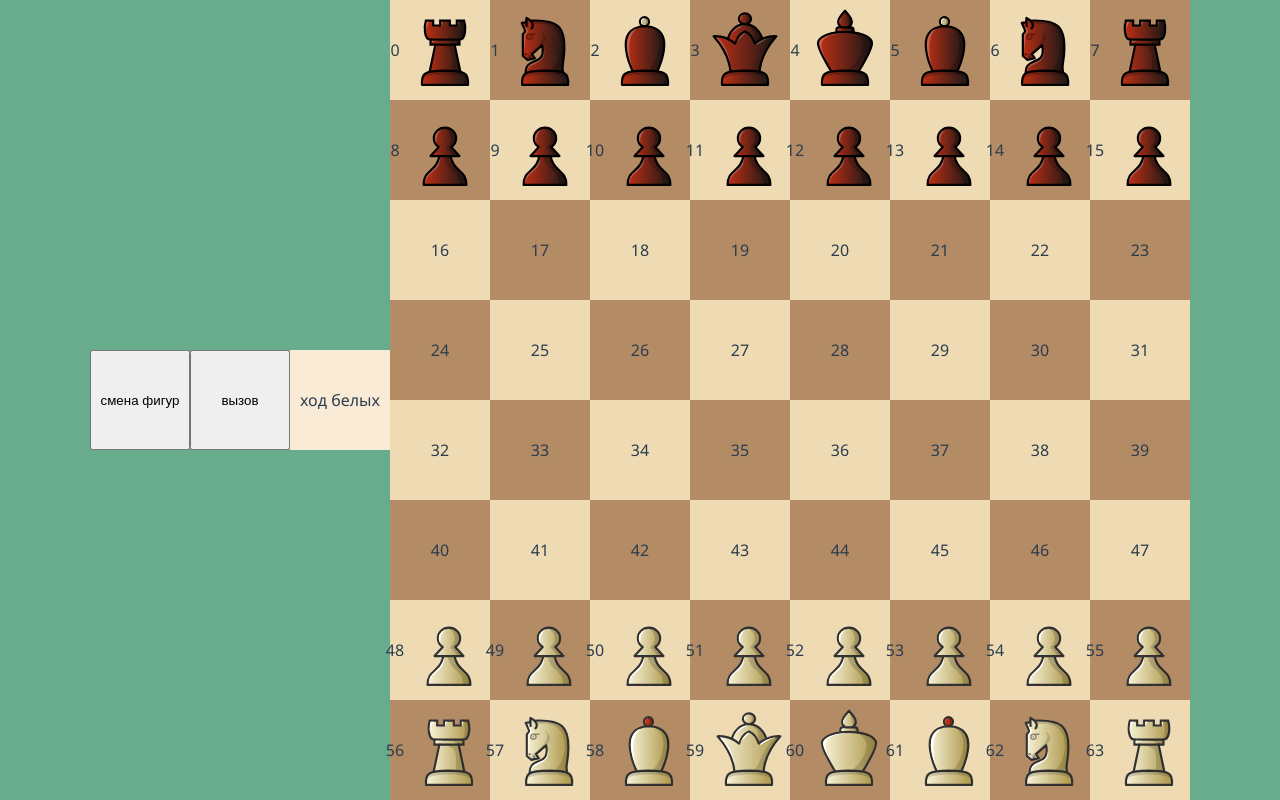
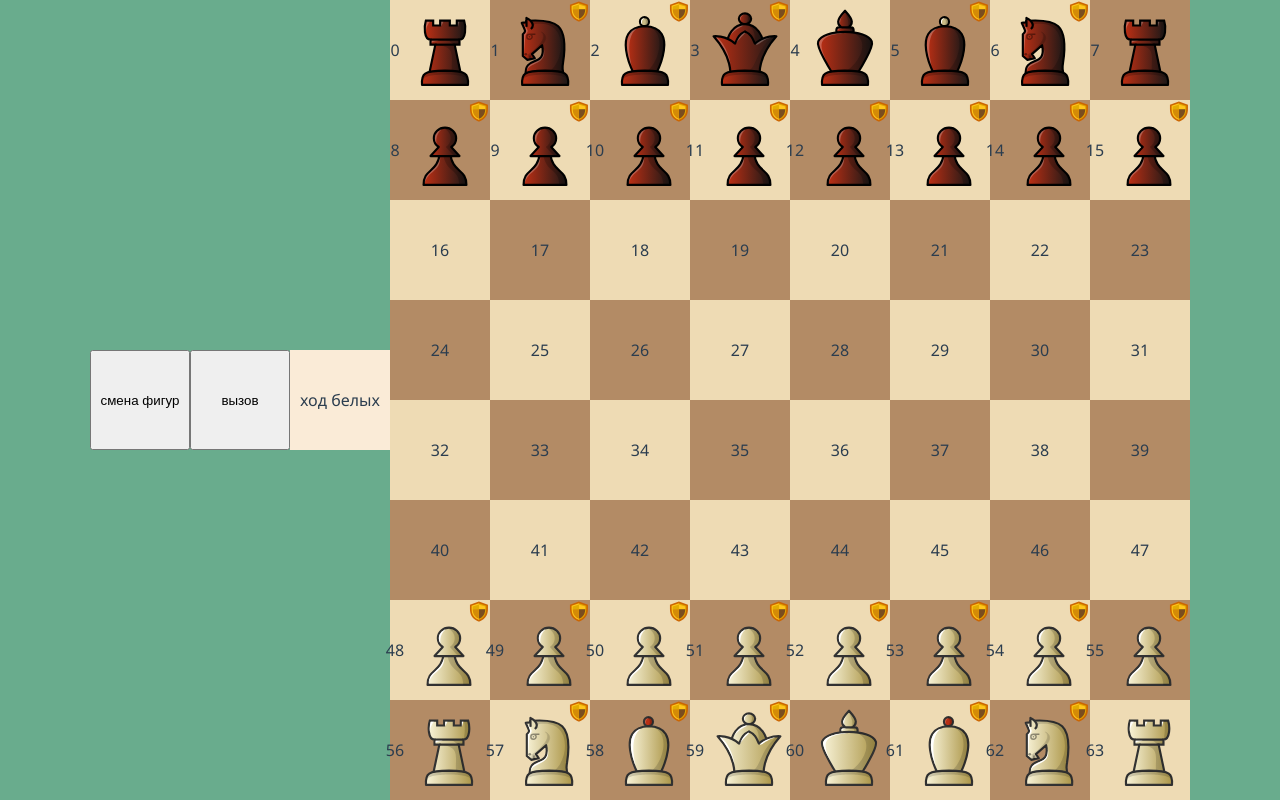
Before and after one commit to Aleks-Kar/simple-chess, a Vue app: page / in a window 1280 px wide. Built offline with nearby package versions, Linux system fonts and the light colour scheme.

Commit message:
fix: attacked squares logic

```diff
--- a/src/App.vue
+++ b/src/App.vue
@@ -44,6 +44,14 @@ function mouseUp(): void {
       store.indexActiveSquare !== store.hoverSquareIndex &&
       store.hoverSquareIndex !== 64
     ) {
+      // store.removeAttackedSquares(
+      //   getAttackedSquares(
+      //     store.pieces,
+      //     store.pieces[store.dragIndex],
+      //     store.dragIndex
+      //   )
+      // )
+
       // marking last moves
       store.lastMoves[0] = store.indexActiveSquare
       store.lastMoves[1] = store.hoverSquareIndex
@@ -51,13 +59,13 @@ function mouseUp(): void {
 
     if (!store.pieceHadBeenMoved) return
 
-    store.setAttackedSquares(
-      getAttackedSquares(
-        store.pieces,
-        store.pieces[store.dragIndex],
-        store.hoverSquareIndex
-      )
-    )
+    // store.addAttackedSquares(
+    //   getAttackedSquares(
+    //     store.pieces,
+    //     store.pieces[store.dragIndex],
+    //     store.hoverSquareIndex
+    //   )
+    // )
   }
 
   store.placePieceOnHover()
--- a/src/components/MyPiece.vue
+++ b/src/components/MyPiece.vue
@@ -91,22 +91,8 @@ const urlSvgDefend = computed<string>(() => {
   background-image: v-bind(urlBlackPiece);
 }
 
-@keyframes glow {
-  from {
-    color: red;
-    /* filter: drop-shadow(0 0 12px) drop-shadow(0 0 12px) drop-shadow(0 0 12px); */
-  }
-
-  to {
-    color: red;
-    /* filter: drop-shadow(0 0 3px) drop-shadow(0 0 3px) drop-shadow(0 0 3px); */
-  }
-}
-
 .piece_king-under-attack {
-  animation-duration: 5s;
-  animation-name: glow;
-  animation-iteration-count: infinite;
-  animation-direction: alternate;
+  color: red;
+  filter: drop-shadow(0 0 10px) drop-shadow(0 0 10px) drop-shadow(0 0 10px);
 }
 </style>
--- a/src/components/MySquare.vue
+++ b/src/components/MySquare.vue
@@ -99,16 +99,16 @@ const isHover = computed<boolean>(() => {
 const attacked = computed<boolean>(() => {
   const i = props.index
   return (
-    (store.underWhiteAttack[i].size > 0 && !store.isWhitePiece(i)) ||
-    (store.underBlackAttack[i].size > 0 && store.isWhitePiece(i))
+    (store.underWhiteAttack[i] > 0 && !store.isWhitePiece(i)) ||
+    (store.underBlackAttack[i] > 0 && store.isWhitePiece(i))
   )
 })
 
 const defended = computed<boolean>(() => {
   const i = props.index
   return (
-    (store.underWhiteAttack[i].size > 0 && store.isWhitePiece(i)) ||
-    (store.underBlackAttack[i].size > 0 && !store.isWhitePiece(i))
+    (store.underWhiteAttack[i] > 0 && store.isWhitePiece(i)) ||
+    (store.underBlackAttack[i] > 0 && !store.isWhitePiece(i))
   )
 })
 </script>
--- a/src/stores/board.ts
+++ b/src/stores/board.ts
@@ -1,4 +1,6 @@
+import { throwStatement } from '@babel/types'
 import { defineStore, storeToRefs } from 'pinia'
+import { getAttackedSquares } from '../services/helpers'
 
 function fromPosToIndex(position: Array<number>): number {
   const [x, y] = position
@@ -10,8 +12,8 @@ export const useStore = defineStore('board', {
     return {
       pieces: Array<string>(64),
       set: 'dubrovny',
-      underWhiteAttack: Array<Set<number>>(64),
-      underBlackAttack: Array<Set<number>>(64),
+      underWhiteAttack: Array<number>(64),
+      underBlackAttack: Array<number>(64),
       turn: 'white',
       indexActiveSquare: 64,
       lastMoves: Array<number>(2),
@@ -35,22 +37,58 @@ export const useStore = defineStore('board', {
     init(): void {
       this.pieces.fill('')
 
-      for (let i = 0; i < 64; i++) this.underWhiteAttack[i] = new Set()
-      for (let i = 0; i < 64; i++) this.underBlackAttack[i] = new Set()
+      // for (let i = 0; i < 64; i++) this.underWhiteAttack[i] = new Set()
+      // for (let i = 0; i < 64; i++) this.underBlackAttack[i] = new Set()
 
-      // this.underWhiteAttack.fill(false)
-      // this.underBlackAttack.fill(false)
-      // for (const key in object) {
-      //   if (Object.prototype.hasOwnProperty.call(object, key)) {
-      //     const element = object[key];
+      this.underWhiteAttack.fill(0)
+      this.underBlackAttack.fill(0)
 
+      // for (let i = 0; i < 16; i++) {
+      //   if (this.turn === 'white') {
+      //     this.underWhiteAttack[i]++
+      //   } else {
+      //     this.underBlackAttack[i]++
       //   }
+
+      //   const attackedSq = getAttackedSquares(this.pieces, this.pieces[i], i)
+      //   console.warn(attackedSq)
       // }
+
       this.squaresForMove.fill(false)
       const blackStr: string = 'rnbqkbnrpppppppp'
       const whiteStr: string = 'RNBKQBNRPPPPPPPP'
       for (let i = 0; i < 16; i++) this.pieces[i] = blackStr[i]
       for (let i = 63; i > 47; i--) this.pieces[i] = whiteStr[63 - i]
+
+      // defended markers for the black pieces
+      for (let i = 0; i < 16; i++) {
+        const attackedSquares = getAttackedSquares(
+          this.pieces,
+          this.pieces[i],
+          i
+        )
+
+        for (let j = 0; j < 64; j++) {
+          if (attackedSquares[j]) {
+            this.underBlackAttack[j]++
+          }
+        }
+      }
+
+      // defended markers for the white pieces
+      for (let i = 48; i < 64; i++) {
+        const attackedSquares = getAttackedSquares(
+          this.pieces,
+          this.pieces[i],
+          i
+        )
+
+        for (let j = 0; j < 64; j++) {
+          if (attackedSquares[j]) {
+            this.underWhiteAttack[j]++
+          }
+        }
+      }
     },
 
     // activateSquare(index: number): void {
@@ -91,8 +129,23 @@ export const useStore = defineStore('board', {
       } else {
         // console.warn('3')
 
-        this.pieces[this.hoverSquareIndex] = String(this.pieces[this.dragIndex])
+        this.removeAttackedSquares(
+          getAttackedSquares(
+            this.pieces,
+            this.pieces[this.dragIndex],
+            this.dragIndex
+          )
+        )
+
+        const draggedPiece: string = this.pieces[this.dragIndex]
+
         this.pieces[this.dragIndex] = ''
+
+        this.addAttackedSquares(
+          getAttackedSquares(this.pieces, draggedPiece, this.hoverSquareIndex)
+        )
+
+        this.pieces[this.hoverSquareIndex] = draggedPiece
 
         if (this.turn === 'white') {
           this.turn = 'black'
@@ -122,14 +175,28 @@ export const useStore = defineStore('board', {
       this.squaresForMove = [...moveableSquares]
     },
 
-    setAttackedSquares(attackedSquares: Array<boolean>): void {
+    addAttackedSquares(attackedSquares: Array<boolean>): void {
       for (let i = 0; i < 64; i++) {
         if (attackedSquares[i]) {
           if (this.turn === 'white') {
-            this.underWhiteAttack[i].add(this.hoverSquareIndex)
+            this.underWhiteAttack[i]++
+            console.warn(i, this.underWhiteAttack[i])
           } else {
-            this.underBlackAttack[i].add(this.hoverSquareIndex)
+            this.underBlackAttack[i]++
           }
+        }
+      }
+    },
+
+    removeAttackedSquares(attackedSquares: Array<boolean>): void {
+      for (let i = 0; i < 64; i++) {
+        if (attackedSquares[i]) {
+          if (this.turn === 'white') {
+            if (this.underWhiteAttack[i] > 0) this.underWhiteAttack[i]--
+          } else {
+            if (this.underBlackAttack[i] > 0) this.underBlackAttack[i]--
+          }
+          // console.warn(this.underWhiteAttack[i], this.underBlackAttack[i], i)
         }
       }
     },
```
